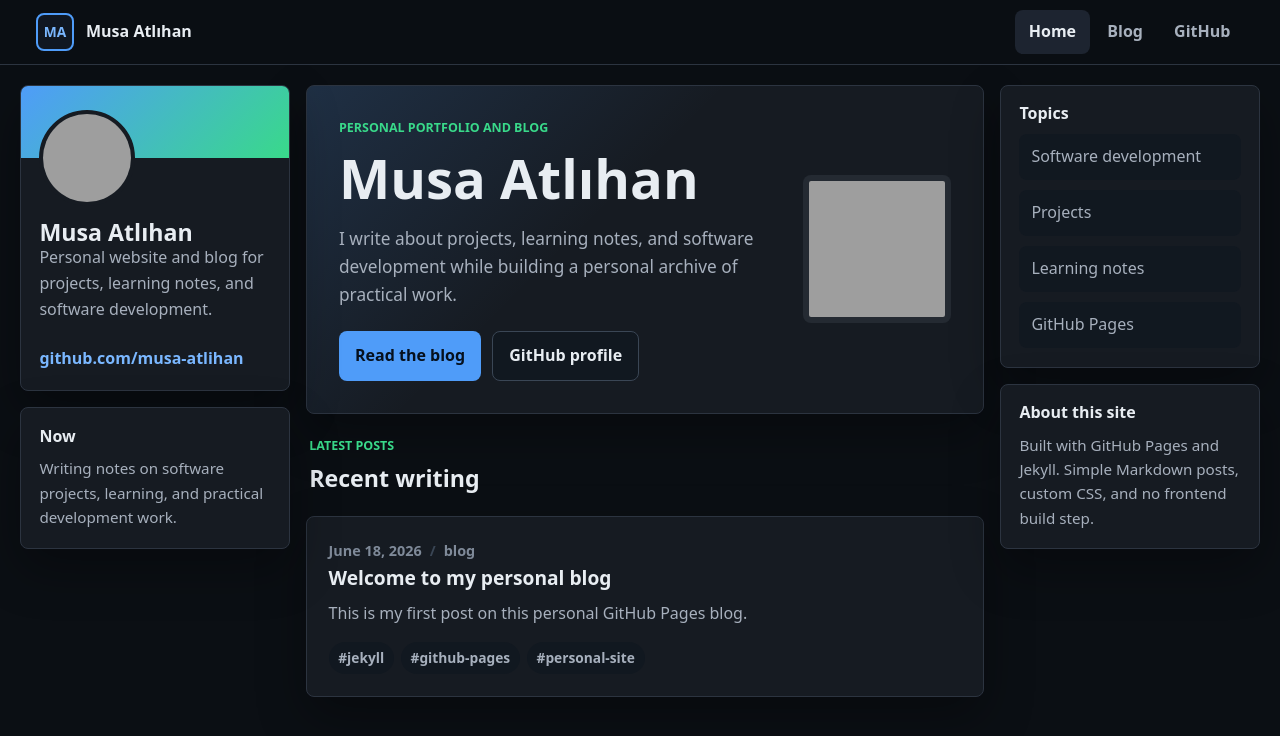
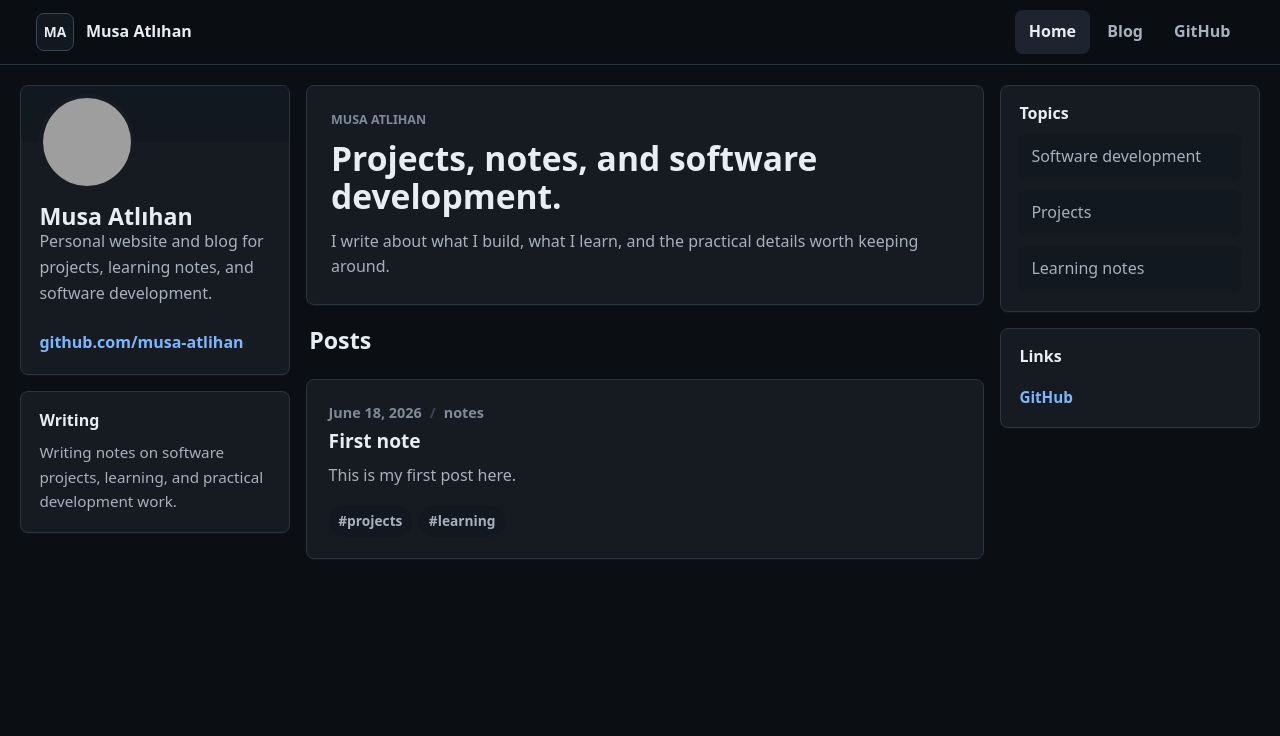
Before and after one commit to musa-atlihan/musa-atlihan.github.io, a Jekyll site: the page built from index.md, in a window 1280 px wide. Shown: the top 736 px of the page. Built offline with Jekyll 4.4.1, drawn with Linux system fonts in a browser that asks for light colours; grey boxes are pictures that could not be loaded.

Commit message:
Simplify blog feed design

```diff
--- a/_layouts/default.html
+++ b/_layouts/default.html
@@ -32,7 +32,7 @@
         </section>
 
         <section class="card compact-card">
-          <h2>Now</h2>
+          <h2>Writing</h2>
           <p>Writing notes on software projects, learning, and practical development work.</p>
         </section>
       </aside>
@@ -41,20 +41,19 @@
         {{ content }}
       </main>
 
-      <aside class="right-sidebar" aria-label="Site notes">
+      <aside class="right-sidebar" aria-label="Topics">
         <section class="card compact-card">
           <h2>Topics</h2>
           <ul class="topic-list">
             <li>Software development</li>
             <li>Projects</li>
             <li>Learning notes</li>
-            <li>GitHub Pages</li>
           </ul>
         </section>
 
         <section class="card compact-card">
-          <h2>About this site</h2>
-          <p>Built with GitHub Pages and Jekyll. Simple Markdown posts, custom CSS, and no frontend build step.</p>
+          <h2>Links</h2>
+          <p><a class="profile-link" href="https://github.com/musa-atlihan">GitHub</a></p>
         </section>
       </aside>
     </div>
--- a/_posts/2026-06-18-welcome.md
+++ b/_posts/2026-06-18-welcome.md
@@ -1,16 +1,15 @@
 ---
 layout: post
-title: "Welcome to my personal blog"
+title: "First note"
 date: 2026-06-18
-categories: [blog]
-tags: [jekyll, github-pages, personal-site]
+categories: [notes]
+tags: [projects, learning]
 ---
 
-This is my first post on this personal GitHub Pages blog.
+This is my first post here.
 
-I am setting up this site as a place for projects, learning notes, and software
-development writing. The goal is to keep the structure simple: Markdown files
-for posts, Jekyll for rendering, and a custom dark layout that is easy to edit
-over time.
+I will use this space for project notes, learning notes, and software
+development writing. The goal is to keep useful details close by and easy to
+find later.
 
 Future posts will collect notes from what I am building and learning.
--- a/blog.md
+++ b/blog.md
@@ -6,10 +6,9 @@ permalink: /blog/
 
 <section class="section-block">
   <div class="section-heading">
-    <p class="eyebrow">Blog</p>
-    <h1>All posts</h1>
+    <h1>Posts</h1>
     <p class="section-intro">
-      Notes on projects, learning, and software development.
+      Projects, learning notes, and software development.
     </p>
   </div>
 
--- a/index.md
+++ b/index.md
@@ -4,32 +4,22 @@ title: Home
 permalink: /
 ---
 
-<section class="hero-card">
-  <div class="hero-copy">
-    <p class="eyebrow">Personal portfolio and blog</p>
-    <h1>Musa Atlıhan</h1>
-    <p class="hero-text">
-      I write about projects, learning notes, and software development while
-      building a personal archive of practical work.
-    </p>
-    <div class="hero-actions">
-      <a class="button primary" href="{{ '/blog/' | relative_url }}">Read the blog</a>
-      <a class="button secondary" href="https://github.com/musa-atlihan">GitHub profile</a>
-    </div>
-  </div>
-  <div class="hero-visual" aria-hidden="true">
-    <img src="https://github.com/musa-atlihan.png" alt="">
-  </div>
+<section class="intro-card">
+  <p class="eyebrow">Musa Atlıhan</p>
+  <h1>Projects, notes, and software development.</h1>
+  <p>
+    I write about what I build, what I learn, and the practical details worth
+    keeping around.
+  </p>
 </section>
 
 <section class="section-block">
   <div class="section-heading">
-    <p class="eyebrow">Latest posts</p>
-    <h2>Recent writing</h2>
+    <h2>Posts</h2>
   </div>
 
   <div class="post-feed">
-    {% for post in site.posts limit:3 %}
+    {% for post in site.posts %}
       <article class="post-card">
         <div class="post-meta">
           <time datetime="{{ post.date | date_to_xmlschema }}">{{ post.date | date: "%B %-d, %Y" }}</time>
--- a/style.css
+++ b/style.css
@@ -12,7 +12,7 @@
   --accent: #4f9cf9;
   --accent-strong: #7ab7ff;
   --green: #39d98a;
-  --shadow: 0 20px 50px rgba(0, 0, 0, 0.32);
+  --shadow: 0 1px 0 rgba(255, 255, 255, 0.03);
   --radius: 8px;
   --max-width: 1240px;
 }
@@ -63,7 +63,7 @@ h3 {
 }
 
 h1 {
-  font-size: 3.4rem;
+  font-size: 2.1rem;
 }
 
 h2 {
@@ -108,10 +108,10 @@ h3 {
   width: 38px;
   height: 38px;
   flex: 0 0 38px;
-  border: 2px solid var(--accent);
+  border: 1px solid var(--border-strong);
   border-radius: 8px;
-  background: #101722;
-  color: var(--accent-strong);
+  background: var(--surface-soft);
+  color: var(--text);
   font-size: 0.86rem;
 }
 
@@ -158,7 +158,7 @@ h3 {
 }
 
 .card,
-.hero-card,
+.intro-card,
 .post-card,
 .post-view {
   border: 1px solid var(--border);
@@ -178,9 +178,9 @@ h3 {
 .profile-card::before {
   content: "";
   display: block;
-  height: 72px;
+  height: 56px;
   margin: -1.15rem -1.15rem 0;
-  background: linear-gradient(135deg, #4f9cf9, #39d98a);
+  background: var(--surface-soft);
 }
 
 .avatar {
@@ -229,81 +229,27 @@ h3 {
   color: var(--muted);
 }
 
-.hero-card {
-  display: grid;
-  grid-template-columns: minmax(0, 1fr) 160px;
-  gap: 1.5rem;
-  align-items: center;
-  padding: 2rem;
-  overflow: hidden;
-  background:
-    linear-gradient(135deg, rgba(79, 156, 249, 0.16), transparent 42%),
-    var(--surface);
-}
-
-.hero-copy {
-  min-width: 0;
-}
-
 .eyebrow {
   margin-bottom: 0.55rem;
-  color: var(--green);
+  color: var(--subtle);
   font-size: 0.78rem;
   font-weight: 800;
   letter-spacing: 0;
   text-transform: uppercase;
 }
 
-.hero-text {
-  max-width: 44rem;
-  margin-top: 1rem;
-  font-size: 1.08rem;
+.intro-card {
+  padding: 1.5rem;
 }
 
-.hero-actions {
-  display: flex;
-  flex-wrap: wrap;
-  gap: 0.7rem;
-  margin-top: 1.4rem;
+.intro-card h1 {
+  max-width: 42rem;
+  margin-bottom: 0.8rem;
 }
 
-.button {
-  display: inline-flex;
-  align-items: center;
-  justify-content: center;
-  min-height: 44px;
-  border-radius: 8px;
-  padding: 0.7rem 1rem;
-  font-weight: 800;
-}
-
-.button.primary {
-  background: var(--accent);
-  color: #06101d;
-}
-
-.button.primary:hover {
-  background: var(--accent-strong);
-  color: #06101d;
-}
-
-.button.secondary {
-  border: 1px solid var(--border-strong);
-  background: var(--surface-soft);
-  color: var(--text);
-}
-
-.hero-visual {
-  justify-self: end;
-}
-
-.hero-visual img {
-  width: 148px;
-  height: 148px;
-  border: 6px solid rgba(255, 255, 255, 0.08);
-  border-radius: 8px;
-  background: var(--surface-soft);
-  object-fit: cover;
+.intro-card p:last-child {
+  max-width: 42rem;
+  margin-bottom: 0;
 }
 
 .section-block {
@@ -331,12 +277,11 @@ h3 {
 
 .post-card {
   padding: 1.35rem;
-  transition: border-color 160ms ease, transform 160ms ease;
+  transition: border-color 160ms ease;
 }
 
 .post-card:hover {
   border-color: var(--border-strong);
-  transform: translateY(-2px);
 }
 
 .post-card h2,
@@ -388,9 +333,7 @@ h3 {
 .post-header {
   border-bottom: 1px solid var(--border);
   padding: 2rem;
-  background:
-    linear-gradient(135deg, rgba(57, 217, 138, 0.12), transparent 34%),
-    var(--surface);
+  background: var(--surface);
 }
 
 .post-header h1 {
@@ -439,7 +382,7 @@ h3 {
 
 @media (max-width: 760px) {
   h1 {
-    font-size: 2.45rem;
+    font-size: 1.9rem;
   }
 
   .top-nav {
@@ -477,20 +420,8 @@ h3 {
     order: 1;
   }
 
-  .hero-card {
-    grid-template-columns: 1fr;
+  .intro-card {
     padding: 1.25rem;
-  }
-
-  .hero-visual {
-    justify-self: start;
-    order: -1;
-  }
-
-  .hero-visual img {
-    width: 92px;
-    height: 92px;
-    border-radius: 8px;
   }
 
   .post-header,
@@ -505,15 +436,10 @@ h3 {
   }
 
   h1 {
-    font-size: 2.1rem;
+    font-size: 1.7rem;
   }
 
   .brand {
-    width: 100%;
-  }
-
-  .hero-actions,
-  .button {
     width: 100%;
   }
 
```
Also changed, not shown: other parts of blog.md (+1 -1 lines), other parts of index.md (+1 -1 lines).
